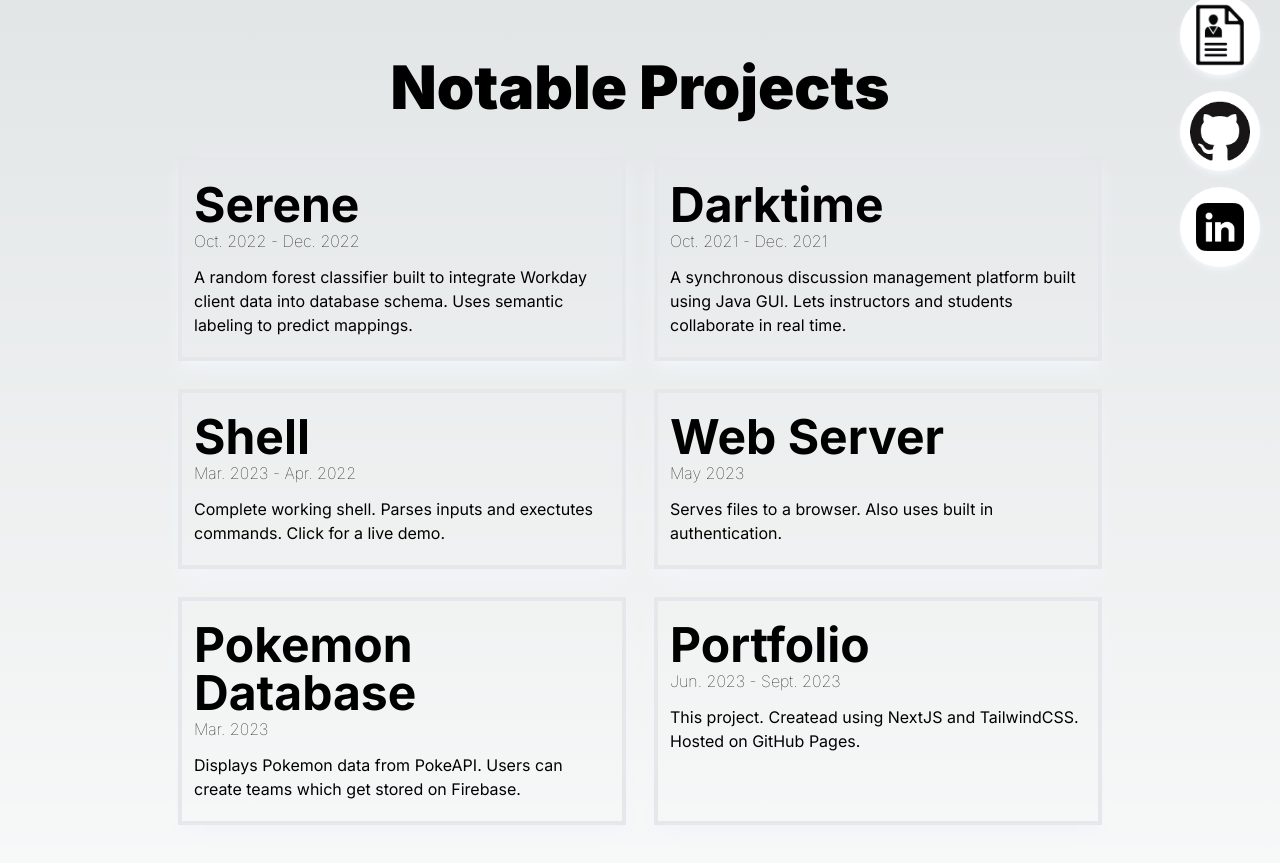
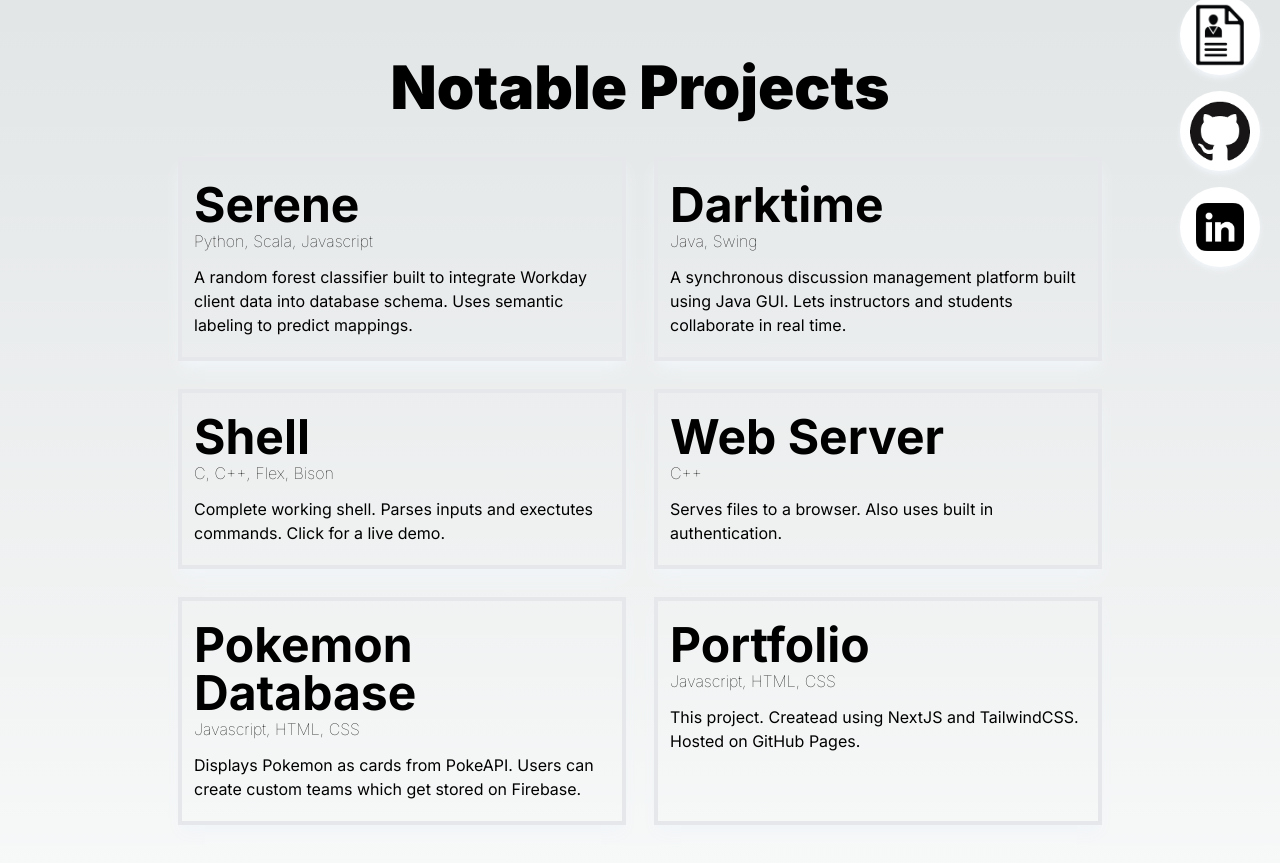
Before and after one commit to bkinaan/bkinaan.github.io, a Next.js app in the folder portfolio/: page / in a window 1280 px wide. Shown: the part 517-1380 px from the top of the page. Built offline with nearby package versions, Linux system fonts and the light colour scheme; a web font is replaced by a local one.

Commit message:
changed time to languages for projects

```diff
--- a/portfolio/src/app/components/project.tsx
+++ b/portfolio/src/app/components/project.tsx
@@ -1,6 +1,6 @@
 import { StaticImageData } from "next/image";
 
-export default function Project(props: {name: string, time: string, desc: string, link: string, pos: string}) {
+export default function Project(props: {name: string, lang: string, desc: string, link: string, pos: string}) {
 
     /* Positioning of elements:
         - tl => top left
@@ -21,7 +21,7 @@ export default function Project(props: {name: string, time: string, desc: string
         <div className="pl-3 pb-5 pr-3">
             <a href={props.link}>
             <div className="text-5xl pt-5 font-ss3 font-bold">{props.name}</div>
-            <div className="font-ss3 font-thin pb-3">{props.time}</div>
+            <div className="font-ss3 font-thin pb-3">{props.lang}</div>
             <div className="font-ss3">{props.desc}</div>
             {/* <div className="font-ss3 font-extralight">Check it out <a href={props.link}>here</a></div>   */}
             </a>
--- a/portfolio/src/app/components/projects-list.tsx
+++ b/portfolio/src/app/components/projects-list.tsx
@@ -3,7 +3,7 @@ import Project from './project';
 export default function Projects() {
     let project = {
         name: "Serene",
-        time: "Oct. 2022 - Dec. 2022",
+        lang: "Python, Scala, Javascript",
         desc: "A random forest classifier built to integrate Workday client data into database schema. Uses semantic labeling to predict mappings.",
         link: "https://github.com/bkinaan/serere-python-client",
         pos: "tl",
@@ -11,7 +11,7 @@ export default function Projects() {
 
     let project2 = {
         name: "Darktime",
-        time: "Oct. 2021 - Dec. 2021",
+        lang: "Java, Swing",
         desc: "A synchronous discussion management platform built using Java GUI. Lets instructors and students collaborate in real time.",
         link: "https://kinaan.wixsite.com/darktime",
         pos: "tr",
@@ -19,7 +19,7 @@ export default function Projects() {
 
     let project3 = {
         name: "Shell",
-        time: "Mar. 2023 - Apr. 2022",
+        lang: "C, C++, Flex, Bison",
         desc: "Complete working shell. Parses inputs and exectutes commands. Click for a live demo.",
         link: "https://replit.com/@mannow7/shell#.ccls-cache/@@home@runner@C/@nix@store@4m98bsvjh538p292pr4604313mjmnpc5-clang-12.0.1-lib@lib@clang@12.0.1@include@stdarg.h",
         pos: "m",
@@ -27,7 +27,7 @@ export default function Projects() {
 
     let project4 = {
         name: "Web Server",
-        time: "May 2023",
+        lang: "C++",
         desc: "Serves files to a browser. Also uses built in authentication.",
         link: "#",
         pos: "m",
@@ -35,15 +35,15 @@ export default function Projects() {
 
     let project5 = {
         name: "Pokemon Database",
-        time: "Mar. 2023",
-        desc: "Displays Pokemon data from PokeAPI. Users can create teams which get stored on Firebase.",
+        lang: "Javascript, HTML, CSS",
+        desc: "Displays Pokemon as cards from PokeAPI. Users can create custom teams which get stored on Firebase.",
         link: "https://github.com/bkinaan/software-saturdays-final-project",
         pos: "bl",
     }
 
     let project6 = {
         name: "Portfolio",
-        time: "Jun. 2023 - Sept. 2023",
+        lang: "Javascript, HTML, CSS",
         desc: "This project. Createad using NextJS and TailwindCSS. Hosted on GitHub Pages.",
         link: "https://github.com/bkinaan/bkinaan.github.io",
         pos: "br",
@@ -53,12 +53,12 @@ export default function Projects() {
     <div>
         <div className='text-6xl text-center pb-10 font-ss3 font-black'>Notable Projects</div>
         <div className='grid grid-cols-2 gap-7'>
-            <Project name={project.name} time={project.time} desc={project.desc} link={project.link} pos={project.pos}></Project>
-            <Project name={project2.name} time={project2.time} desc={project2.desc} link={project2.link} pos={project2.pos} ></Project>
-            <Project name={project3.name} time={project3.time} desc={project3.desc} link={project3.link} pos={project3.pos}></Project>
-            <Project name={project4.name} time={project4.time} desc={project4.desc} link={project4.link} pos={project4.pos}></Project>
-            <Project name={project5.name} time={project5.time} desc={project5.desc} link={project5.link} pos={project5.pos}></Project>
-            <Project name={project6.name} time={project6.time} desc={project6.desc} link={project6.link} pos={project6.pos}></Project>
+            <Project name={project.name} lang={project.lang} desc={project.desc} link={project.link} pos={project.pos}></Project>
+            <Project name={project2.name} lang={project2.lang} desc={project2.desc} link={project2.link} pos={project2.pos} ></Project>
+            <Project name={project3.name} lang={project3.lang} desc={project3.desc} link={project3.link} pos={project3.pos}></Project>
+            <Project name={project4.name} lang={project4.lang} desc={project4.desc} link={project4.link} pos={project4.pos}></Project>
+            <Project name={project5.name} lang={project5.lang} desc={project5.desc} link={project5.link} pos={project5.pos}></Project>
+            <Project name={project6.name} lang={project6.lang} desc={project6.desc} link={project6.link} pos={project6.pos}></Project>
         </div>
     </div>
     );
```
